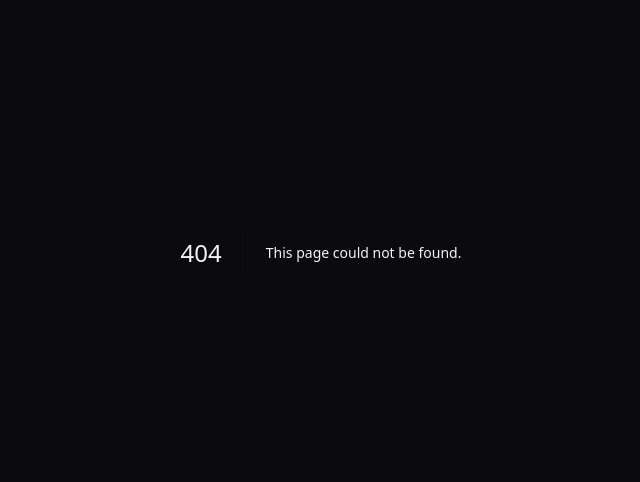
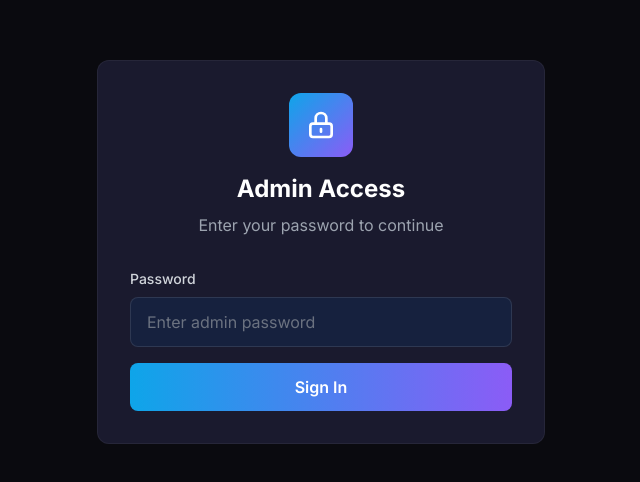
Before and after one commit to youzero1/design-a-portfolio-hamza-20260312, a Next.js app: page /admin in a window 1280 px wide. Before the commit this address had no page. Shown: the part 148-630 px from the top of the page, without its empty margins (319-959 px from the left). Built offline with nearby package versions, Linux system fonts and the light colour scheme.

Commit message:
Add src/app/admin/page.tsx

```diff
--- /dev/null
+++ b/src/app/admin/page.tsx
@@ -0,0 +1,101 @@
+'use client';
+
+import { useState, useEffect } from 'react';
+import AdminDashboard from '@/components/AdminDashboard';
+
+export default function AdminPage() {
+  const [authenticated, setAuthenticated] = useState(false);
+  const [password, setPassword] = useState('');
+  const [error, setError] = useState('');
+  const [loading, setLoading] = useState(false);
+
+  const handleLogin = async (e: React.FormEvent) => {
+    e.preventDefault();
+    setLoading(true);
+    setError('');
+
+    try {
+      const res = await fetch('/api/admin/auth', {
+        method: 'POST',
+        headers: { 'Content-Type': 'application/json' },
+        body: JSON.stringify({ password }),
+      });
+
+      if (res.ok) {
+        setAuthenticated(true);
+        sessionStorage.setItem('admin_auth', 'true');
+      } else {
+        setError('Invalid password. Please try again.');
+      }
+    } catch {
+      setError('Authentication failed. Please try again.');
+    } finally {
+      setLoading(false);
+    }
+  };
+
+  useEffect(() => {
+    const auth = sessionStorage.getItem('admin_auth');
+    if (auth === 'true') {
+      setAuthenticated(true);
+    }
+  }, []);
+
+  if (authenticated) {
+    return <AdminDashboard onLogout={() => { setAuthenticated(false); sessionStorage.removeItem('admin_auth'); }} />;
+  }
+
+  return (
+    <div className="min-h-screen bg-dark-900 flex items-center justify-center px-4">
+      <div className="w-full max-w-md">
+        <div className="card p-8">
+          <div className="text-center mb-8">
+            <div className="w-16 h-16 bg-gradient-to-br from-primary-500 to-accent-500 rounded-xl flex items-center justify-center mx-auto mb-4">
+              <svg className="w-8 h-8 text-white" fill="none" stroke="currentColor" viewBox="0 0 24 24">
+                <path strokeLinecap="round" strokeLinejoin="round" strokeWidth={2} d="M12 15v2m-6 4h12a2 2 0 002-2v-6a2 2 0 00-2-2H6a2 2 0 00-2 2v6a2 2 0 002 2zm10-10V7a4 4 0 00-8 0v4h8z" />
+              </svg>
+            </div>
+            <h1 className="text-2xl font-bold text-white">Admin Access</h1>
+            <p className="text-gray-400 mt-2">Enter your password to continue</p>
+          </div>
+
+          <form onSubmit={handleLogin} className="space-y-4">
+            <div>
+              <label className="block text-sm font-medium text-gray-300 mb-2">Password</label>
+              <input
+                type="password"
+                value={password}
+                onChange={(e) => setPassword(e.target.value)}
+                className="input-field"
+                placeholder="Enter admin password"
+                required
+              />
+            </div>
+
+            {error && (
+              <div className="bg-red-500/10 border border-red-500/30 rounded-lg p-3 text-red-400 text-sm">
+                {error}
+              </div>
+            )}
+
+            <button
+              type="submit"
+              disabled={loading}
+              className="btn-primary w-full text-center flex items-center justify-center gap-2"
+            >
+              {loading ? (
+                <>
+                  <svg className="animate-spin w-4 h-4" fill="none" viewBox="0 0 24 24">
+                    <circle className="opacity-25" cx="12" cy="12" r="10" stroke="currentColor" strokeWidth="4" />
+                    <path className="opacity-75" fill="currentColor" d="M4 12a8 8 0 018-8V0C5.373 0 0 5.373 0 12h4z" />
+                  </svg>
+                  Authenticating...
+                </>
+              ) : 'Sign In'}
+            </button>
+          </form>
+        </div>
+      </div>
+    </div>
+  );
+}
```
